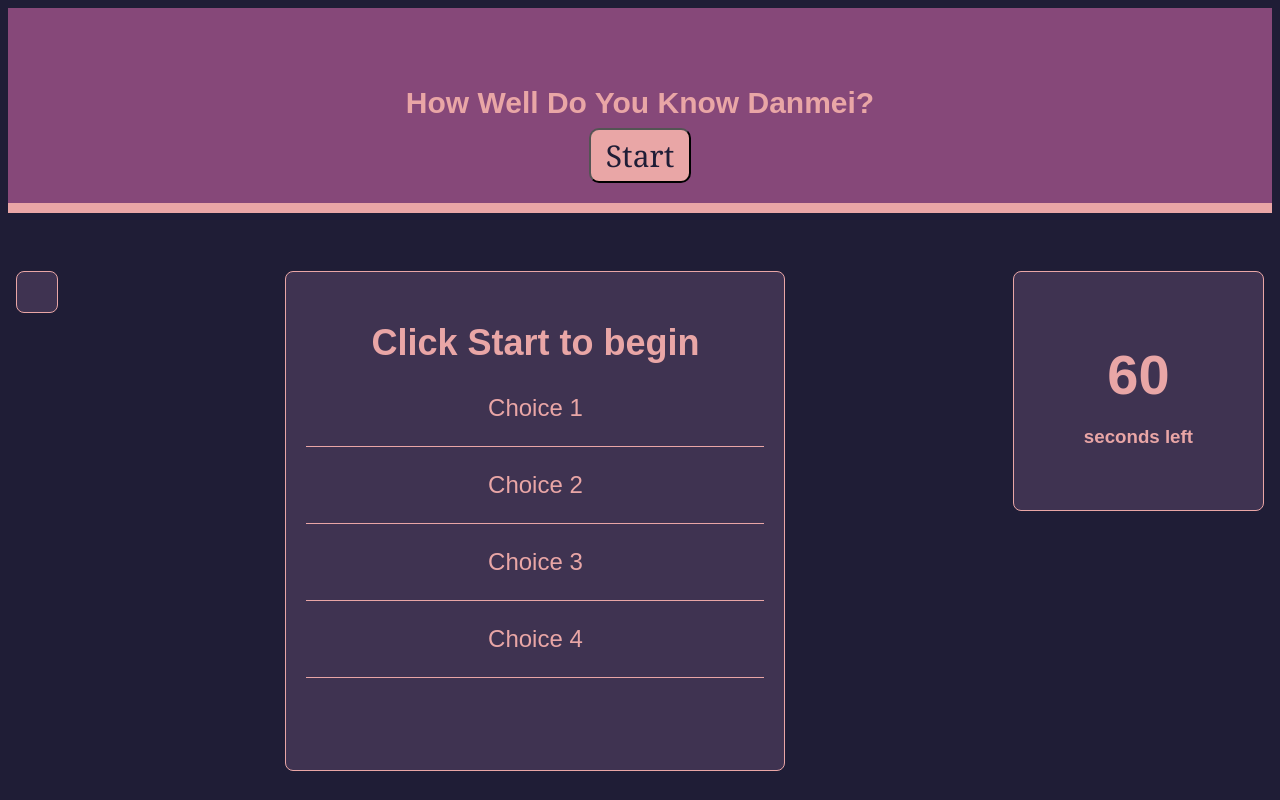
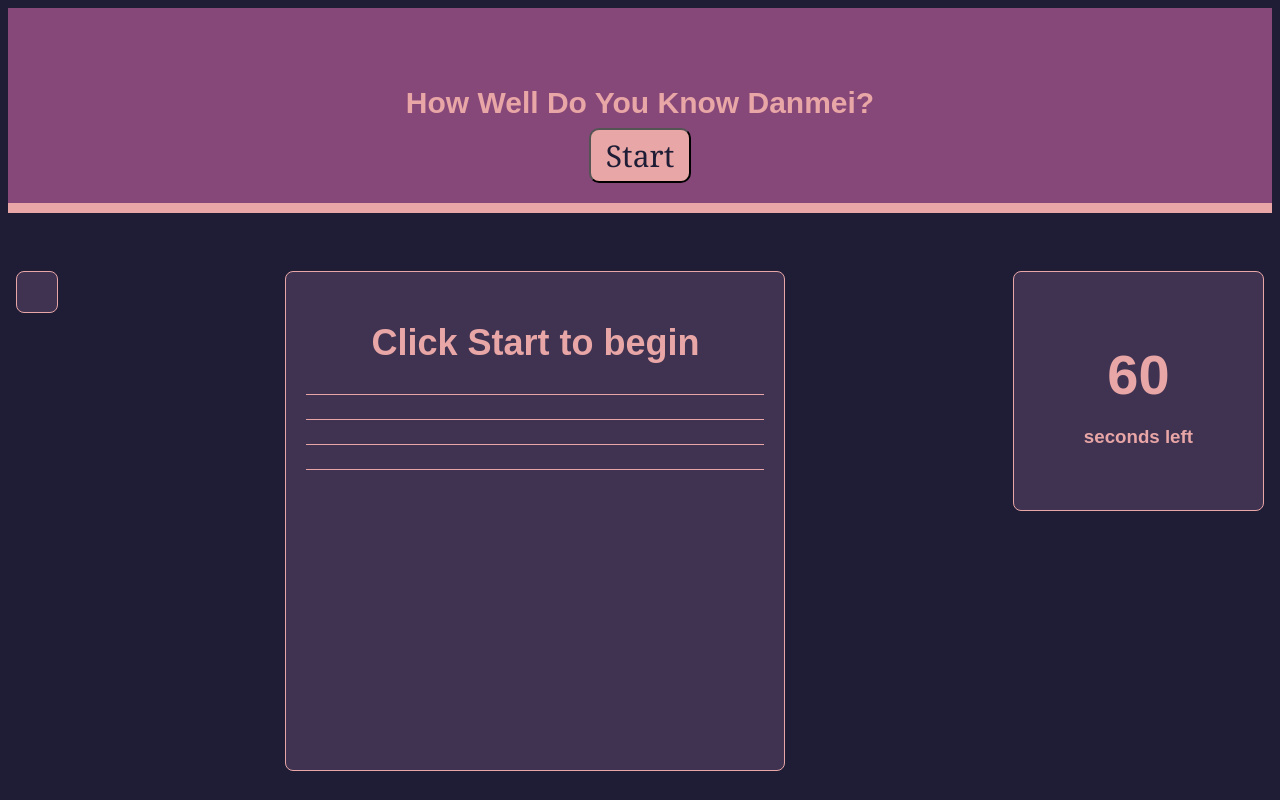
Before and after one commit to Akuruu/quiz_game, a plain HTML site: page index.html in a window 1280 px wide. Drawn offline with Linux system fonts and the light colour scheme.

Commit message:
cleared out <p> tags

```diff
--- a/index.html
+++ b/index.html
@@ -30,16 +30,16 @@
             <div class="container quiz">
                 <h2 class="question">Click Start to begin</h2>
                 <div class="choice-box">
-                    <p class="choice-text" data-number="1">Choice 1</p>
+                    <p class="choice-text" data-number="1"></p>
                 </div>
                 <div class="choice-box">
-                    <p class="choice-text" data-number="2">Choice 2</p>
+                    <p class="choice-text" data-number="2"></p>
                 </div>
                 <div class="choice-box">
-                    <p class="choice-text" data-number="3">Choice 3</p>
+                    <p class="choice-text" data-number="3"></p>
                 </div>
                 <div class="choice-box">
-                    <p class="choice-text" data-number="4">Choice 4</p>
+                    <p class="choice-text" data-number="4"></p>
                 </div>
             </div>
         </section>
```
